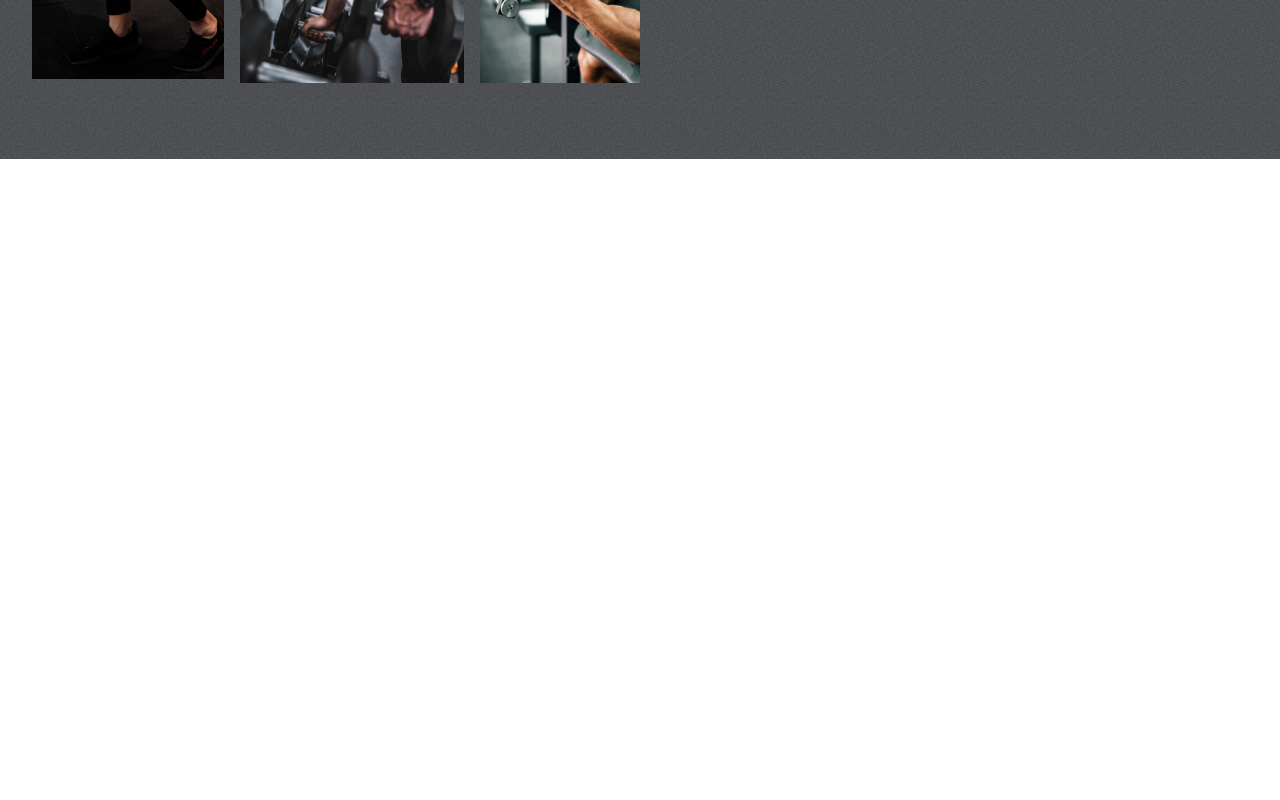
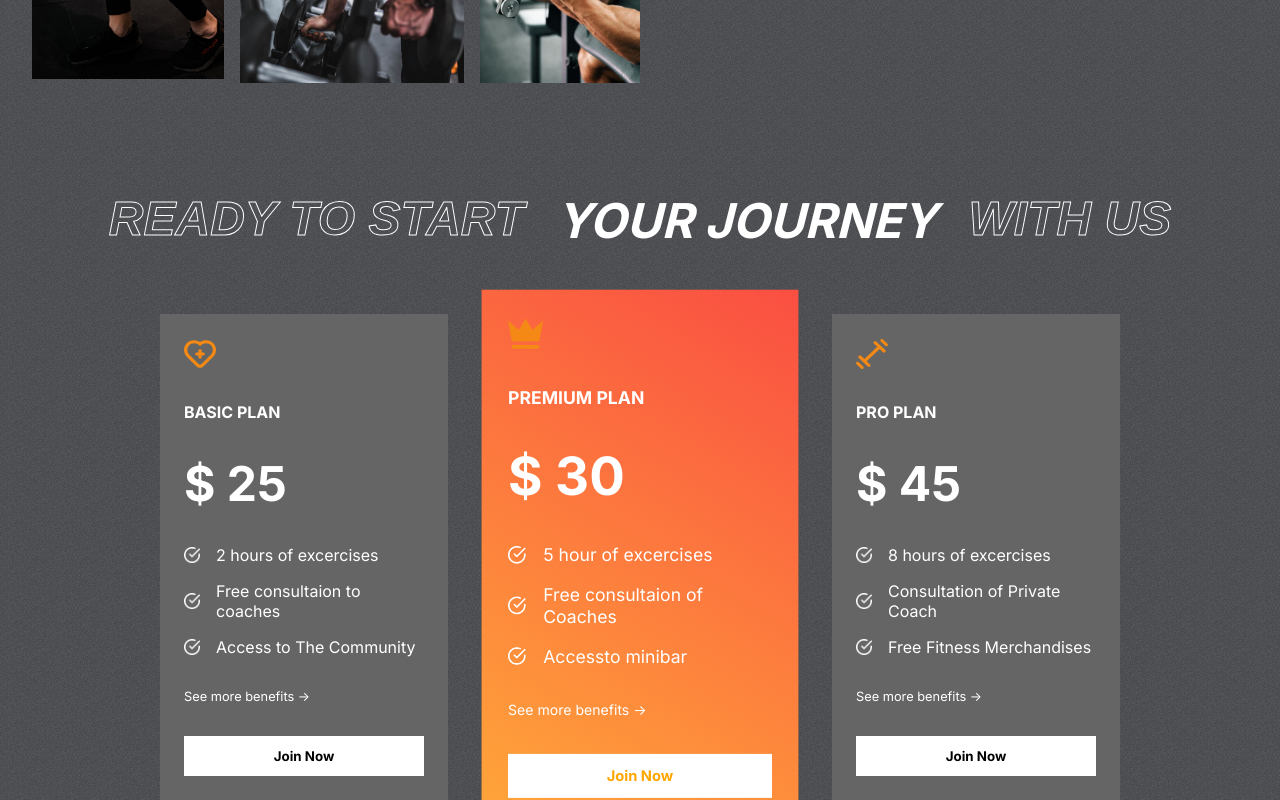
Before and after one commit to cwellis/fitnesswebsite, a React (Create React App) app: page / in a window 1280 px wide. Shown: the part 1638-2438 px from the top of the page. Before the commit the page ends 1797 px from the top, so only its background shows below. Built offline with nearby package versions, Linux system fonts and the light colour scheme.

Commit message:
finished plans cards

```diff
--- a/src/App.js
+++ b/src/App.js
@@ -1,5 +1,6 @@
 import './App.css';
 import Hero from './components/Hero/Hero';
+import Plans from './components/Plans/Plans';
 import Programs from './components/Programs/Programs';
 import Reasons from './components/Reasons/Reasons';
 
@@ -9,6 +10,7 @@
           <Hero />
           <Programs />
           <Reasons />
+          <Plans />
     </div>
   );
 }
--- /dev/null
+++ b/src/components/Plans/Plans.css
@@ -0,0 +1,70 @@
+.plans-container {
+    margin-top: -4rem;
+    padding: 0 2rem;
+    display: flex;
+    flex-direction: column;
+    gap: 4rem;
+    position: relative;
+}
+
+.plans {
+    display: flex;
+    align-items: center;
+    justify-content: center;
+    gap: 3rem;
+}
+
+.plan {
+    display: flex;
+    flex-direction: column;
+    background-color: var(--calorieCard);
+    color: white;
+    gap: 2rem;
+    padding: 1.5rem;
+    width: 15rem;
+}
+
+.plan:nth-child(2) {
+    background: var(--planCard);
+    transform: scale(1.1);
+}
+
+.plan>svg {
+    fill: var(--orange);
+    width: 2rem;
+    height: 2rem;
+}
+
+.plan>:nth-child(2) {
+    font-size: 1rem;
+    font-weight: bold;
+}
+
+.plan>:nth-child(3) {
+    font-size: 3rem;
+    font-weight: bold;
+}
+
+.plan>:nth-child(5) {
+    font-size: 0.8rem;
+}
+
+.features {
+    display: flex;
+    flex-direction: column;
+    gap: 1rem;
+}
+
+.feature {
+    display: flex;
+    align-items: center;
+    gap: 1rem;
+}
+
+.feature>img {
+    width: 1rem;
+}
+
+.plans>:nth-child(2)>button {
+    color: orange;
+}
--- /dev/null
+++ b/src/components/Plans/Plans.jsx
@@ -0,0 +1,47 @@
+import React from 'react'
+import {plansData} from '../../data/plansData'
+import whiteTick from '../../assets/whiteTick.png'
+import './Plans.css'
+
+const Plans = () => {
+    return (
+        <div className="plans-container">
+            <div className="programs-header" style={{gap: '2rem'}}>
+                <span className='stroke-text'>READY TO START</span>
+                <span>YOUR JOURNEY</span>
+                <span className='stroke-text'>WITH US</span>
+            </div>
+
+            {/* plans card */}
+            <div className='plans'>
+                {plansData.map((plan, i) => (
+                    <div className="plan" key={i}>
+                        {plan.icon}
+                        <span>{plan.name}</span>
+                        <span>$ {plan.price}</span>
+
+                        <div className="features">
+                            {plan.features.map((feature, i) => (
+                                <div className="feature">
+                                    <img src={whiteTick} alt="" />
+                                    <span key={i}>{feature}</span>
+                                </div>
+                            ))}
+                        </div>
+
+                        <div>
+                            <span>
+                                See more benefits ->
+                            </span>
+                        </div>
+                        <button className='btn'>Join Now</button>
+
+                    </div>
+                ))}
+            </div>
+
+        </div>
+    )
+}
+
+export default Plans
```
